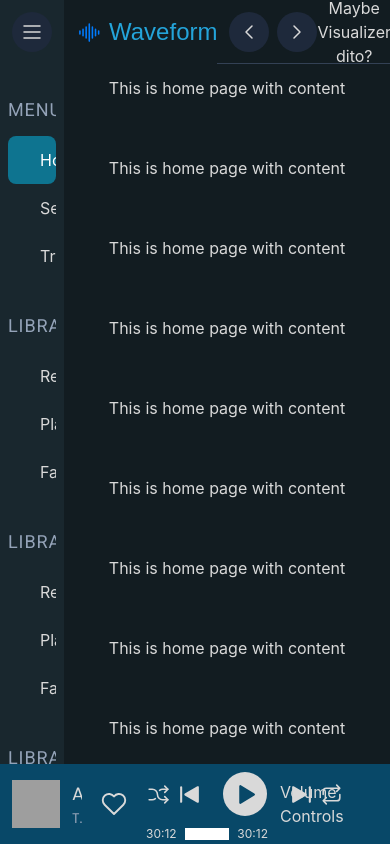
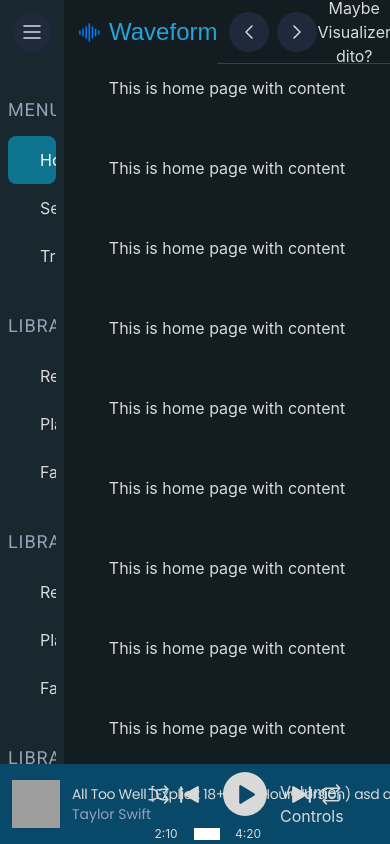
Before and after one commit to Joseph-013/React-finals-Music-App, a React (Create React App) app: page / in a window 390 px wide. Shown: the top 844 px of the page. Built offline with nearby package versions, Linux system fonts and the light colour scheme; grey boxes are pictures that could not be loaded; a web font is replaced by a local one.

Commit message:
responsive adjustments

```diff
--- a/src/App.css
+++ b/src/App.css
@@ -45,7 +45,7 @@
 
 
 
-.boundary {
+.bounds {
     border: 1px solid red;
 }
 
--- a/src/components/TrackItemTiny.js
+++ b/src/components/TrackItemTiny.js
@@ -1,17 +1,11 @@
-import IconHeart from './icons/IconHeart';
 
 export default function TrackItemTiny(track) {
     return (
         <div className="w-full h-full flex items-center space-x-3">
             <img src={track.cover} alt={track.title + ` Picture`} className="size-12" />
             <div className="flex-1 flex flex-col truncate font-poppins">
-                <span className="text-lg truncate tracking-tight">{track.title}</span>
+                <span className="text-sm truncate tracking-tight">{track.title}</span>
                 <span className="text-sm text-slate-400 truncate">{track.artist}</span>
-            </div>
-            <div className='h-full flex items-center'>
-                <button className='flex items-center justify-center size-10 hover:bg-cyan-700 hover:text-white rounded-full'>
-                    <IconHeart size="30" />
-                </button>
             </div>
         </div>
     )
--- a/src/components/layoutComponents/PlayerDocked.js
+++ b/src/components/layoutComponents/PlayerDocked.js
@@ -4,17 +4,26 @@ import IconRepeat from '../icons/IconRepeat';
 import IconShuffle from '../icons/IconShuffle';
 import IconSkipLeft from '../icons/IconSkipLeft';
 import IconSkipRight from '../icons/IconSkipRight';
+import IconHeart from '../icons/IconHeart';
+
 
 function PlayerDocked() {
     return (
         <div className="h-full flex flex-row items-center space-x-3">
             <div className="w-1/3 h-full flex justify-start items-center">
-                <TrackItemTiny cover="https://upload.wikimedia.org/wikipedia/en/4/47/Taylor_Swift_-_Red_%28Taylor%27s_Version%29.png" title="All Too Well [Explicit 18+] (69 Hour Version) asd asd asd asd asd asd asd" artist="Taylor Swift" />
+                <div className="md:w-52 lg:w-72 flex items-center">
+                    <TrackItemTiny cover="https://upload.wikimedia.org/wikipedia/en/4/47/Taylor_Swift_-_Red_%28Taylor%27s_Version%29.png" title="All Too Well [Explicit 18+] (69 Hour Version) asd asd asd asd asd asd asd" artist="Taylor Swift" />
+                    <div className='h-full flex items-center'>
+                        <button className='flex items-center justify-center size-10 hover:bg-cyan-700 hover:text-white rounded-full'>
+                            <IconHeart size="30" />
+                        </button>
+                    </div>
+                </div>
             </div>
             <div className="w-1/3 h-full flex justify-center">
                 <TrackControlsLong />
             </div>
-            <div className="w-1/3 h-full flex items-center justify-end">
+            <div className="w-1/3 h-full flex items-center justify-end boundary">
                 Volume Controls
             </div>
         </div>
@@ -46,9 +55,9 @@ function TrackControlsLong() {
                 </button>
             </div>
             <div className="w-full flex text-xs space-x-2 h-3">
-                <div className="flex items-center">30:12</div>
+                <div className="flex items-center w-10 justify-center">2:10</div>
                 <div className="flex-1 flex justify-center bg-white"></div>
-                <div className="flex items-center">30:12</div>
+                <div className="flex items-center w-10 justify-center">4:20</div>
             </div>
         </div>
     );
```
